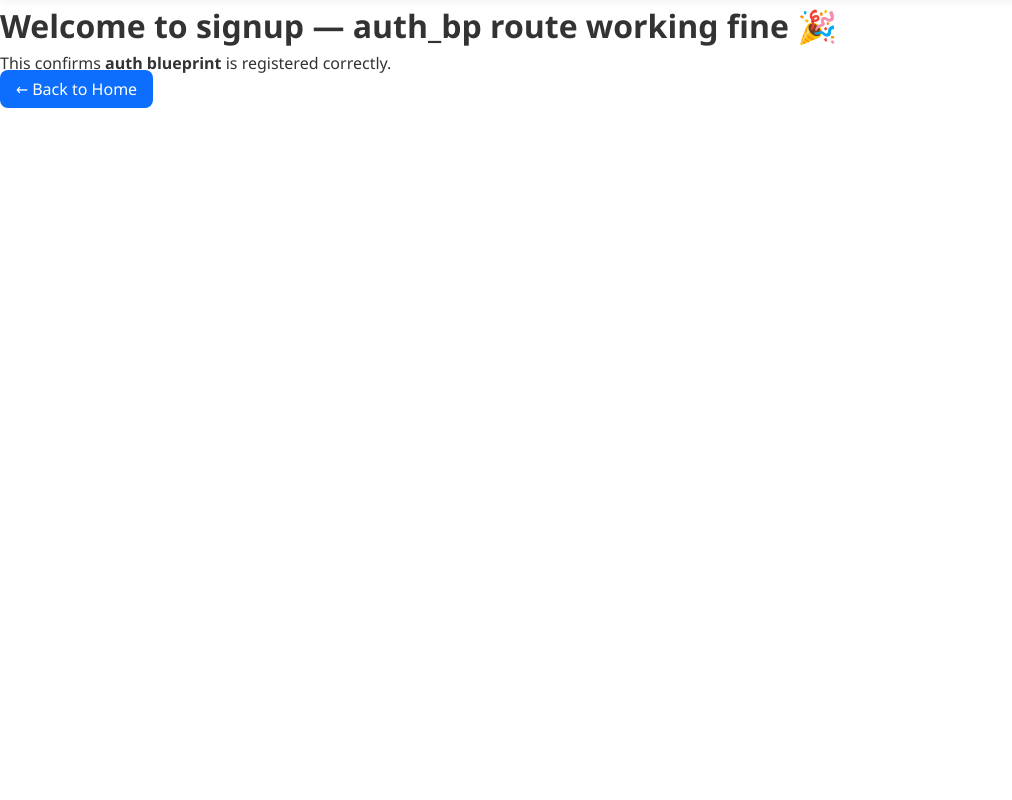
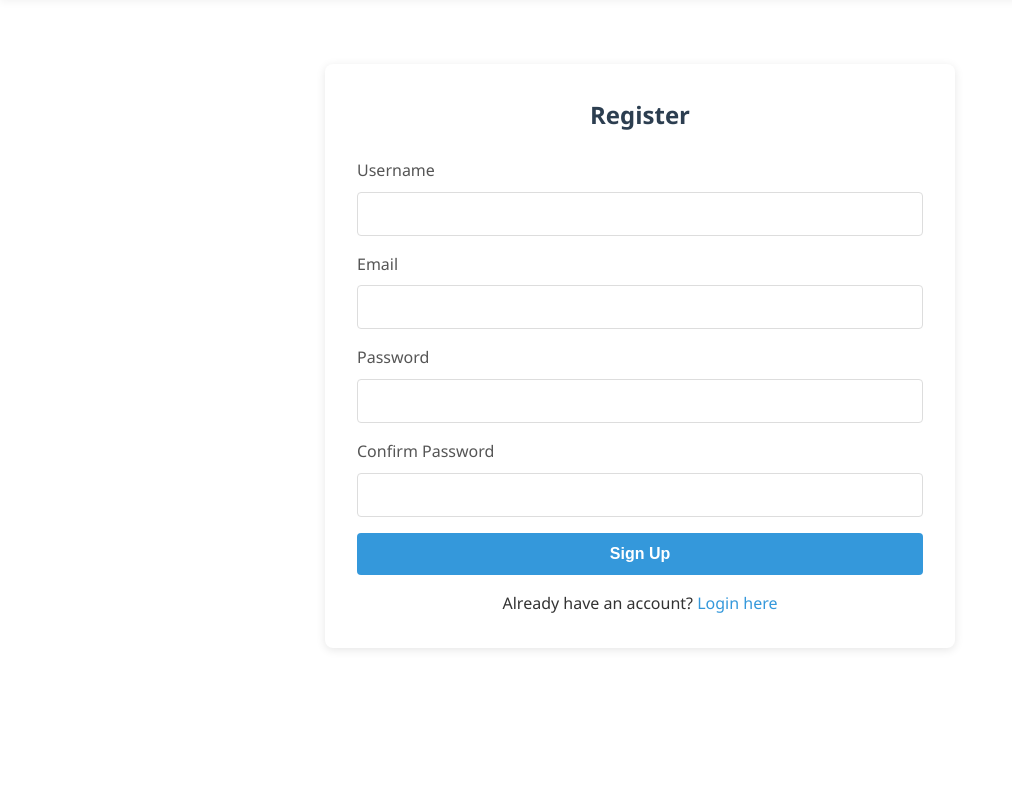
Before and after one commit to AliensOfMars1/buildurteam, a Flask app: page /auth/signup in a window 1280 px wide. Shown: the part 68-868 px from the top of the page, without its empty margins (0-1012 px from the left). Run offline with Flask 3, Linux system fonts and the light colour scheme.

Commit message:
Added signup interface (UI only, no backend logic yet)

```diff
--- a/auth/templates/auth/signup.html
+++ b/auth/templates/auth/signup.html
@@ -4,12 +4,34 @@
     <link rel="stylesheet" href="{{ url_for('auth.static', filename='auth.css') }}">
 {% endblock %}
 
-{% block title %} Sign Up for BuildurTeam{% endblock %}
+{% block title %}Login To BuildurTeam{% endblock %}
 
 {% block content %}
-    <h1>Welcome to signup — auth_bp route working fine 🎉</h1>
-
-    <p>This confirms <strong>auth blueprint</strong> is registered correctly.</p>
-
-    <a href="{{ url_for('index') }}" class="nav-link btn-nav auth-btn" >← Back to Home</a>
+ <div class="row justify-content-center">
+    <div class="col-md-6">
+        <div class="form-container">
+            <h2 class="form-title">Register</h2>
+            <form method="POST">
+                <div class="form-group">
+                    <label for="username" class="form-label">Username</label>
+                    <input type="text" class="form-control" id="username" name="username" required>
+                </div>
+                <div class="form-group">
+                    <label for="email" class="form-label">Email</label>
+                    <input type="email" class="form-control" id="email" name="email" required>
+                </div>
+                <div class="form-group">
+                    <label for="password" class="form-label">Password</label>
+                    <input type="password" class="form-control" id="password" name="password" required>
+                </div>
+                <div class="form-group">
+                    <label for="confirm_password" class="form-label">Confirm Password</label>
+                    <input type="password" class="form-control" id="confirm_password" name="confirm_password" required>
+                </div>
+                <button type="submit" class="btn btn-primary btn-full">Sign Up</button>
+            </form>
+            <p class="text-center mt-3">Already have an account? <a href="{{ url_for('auth.login') }}">Login here</a></p>
+        </div>
+    </div>
+</div>
 {% endblock %}
```
